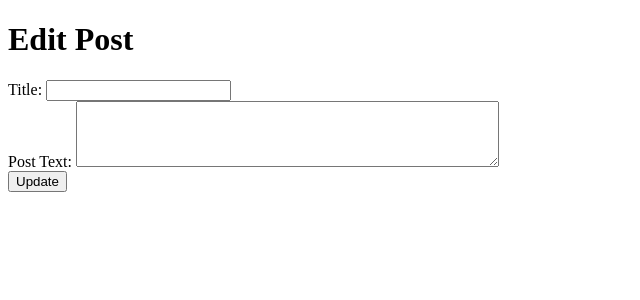
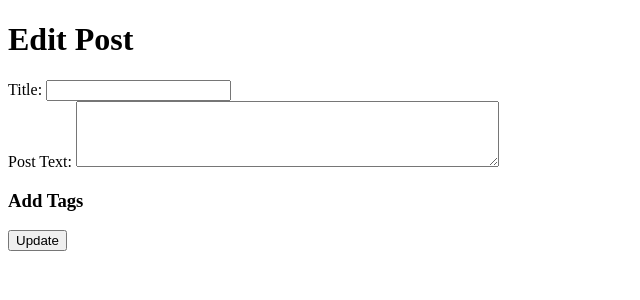
Before and after one commit to jelvir97/blogly, a Flask app: page /posts/1/edit in a window 1280 px wide. Shown: the part 26-326 px from the top of the page, without its empty margins (0-640 px from the left). Run offline with Flask 3, Linux system fonts and the light colour scheme.

Commit message:
ability to add tags during post new/edit

```diff
--- a/app.py
+++ b/app.py
@@ -83,14 +83,20 @@
 @app.route('/users/<user_id>/posts/new')
 def new_post_form(user_id):
     """Renders form to add new post"""
-    return render_template('post_form.html',user_id=user_id)
+    tags = Tag.query.all()
+    return render_template('post_form.html',user_id=user_id,tags=tags)
 
 @app.route('/users/<user_id>/posts/new',methods = ['POST'])
 def new_post(user_id):
     """Handles new blogpost POST request"""
     title= request.form['title']
     content = request.form['content']
+    tags = request.form.getlist('tags')
     new_post = Post(title=title, content=content, user_id=int(user_id))
+    if tags:
+        for tag_id in tags:
+            tag = Tag.query.get(int(tag_id))
+            new_post.tags.append(tag)
     db.session.add(new_post)
     db.session.commit()
     return redirect(f'/users/{user_id}')
@@ -104,16 +110,23 @@
 @app.route('/posts/<post_id>/edit')
 def post_edit(post_id):
     """Renders form to edit existing post"""
+    tags = Tag.query.all()
     post = Post.query.get(int(post_id))
-    return render_template('post_edit.html',post=post)
+    return render_template('post_edit.html',post=post, tags=tags)
 
 @app.route('/posts/<post_id>/edit',methods=['POST'])
 def post_update(post_id):
     """Handles edit post POST request"""
     post= Post.query.get(int(post_id))
     resp = request.form
+    tags = request.form.getlist('tags')
     post.title = resp['title'] if resp['title'] else post.title
     post.content = resp['content'] if resp['content'] else post.content
+    post.tags = []
+    if tags:
+        for tag_id in tags:
+            tag = Tag.query.get(int(tag_id))
+            post.tags.append(tag)
     db.session.commit()
 
     return redirect(f"/posts/{post_id}")
--- a/templates/post_edit.html
+++ b/templates/post_edit.html
@@ -13,6 +13,13 @@
         <label for="content">Post Text:</label>
         <textarea id="content" name="content" rows="4" cols="50">{{post.content}}</textarea>
     </div>
+    <div>
+        <h3>Add Tags</h5>
+        {% for tag in tags %}
+
+        <label><input type="checkbox" name="tags"  value="{{tag.id}}" {% if tag in post.tags %} checked {% endif %}>{{tag.name}}</label>
+        {% endfor %}
+    </div>
         <button type="submit">Update</button>
     </form>
 {% endblock %}
--- a/templates/post_form.html
+++ b/templates/post_form.html
@@ -13,6 +13,12 @@
         <label for="content">Post Text:</label>
         <textarea id="content" name="content" rows="4" cols="50"></textarea>
     </div>
+    <div>
+        <h3>Add Tags</h5>
+        {% for tag in tags %}
+        <label><input type="checkbox" name="tags"  value="{{tag.id}}">{{tag.name}}</label>
+        {% endfor %}
+    </div>
         <button type="submit">Add</button>
     </form>
 {% endblock %}
--- a/templates/tag_details.html
+++ b/templates/tag_details.html
@@ -7,7 +7,7 @@
     <hr>
     <a href="/tags/{{tag.id}}/edit">Edit Tag</a>
     <a href="/tags/{{tag.id}}/delete">Delete</a>
-    <a href="/users/tags">Go Back</a>
+    <a href="/tags">Go Back</a>
     <hr>
     <h2>Tagged Posts</h2>
     <ul>
```
